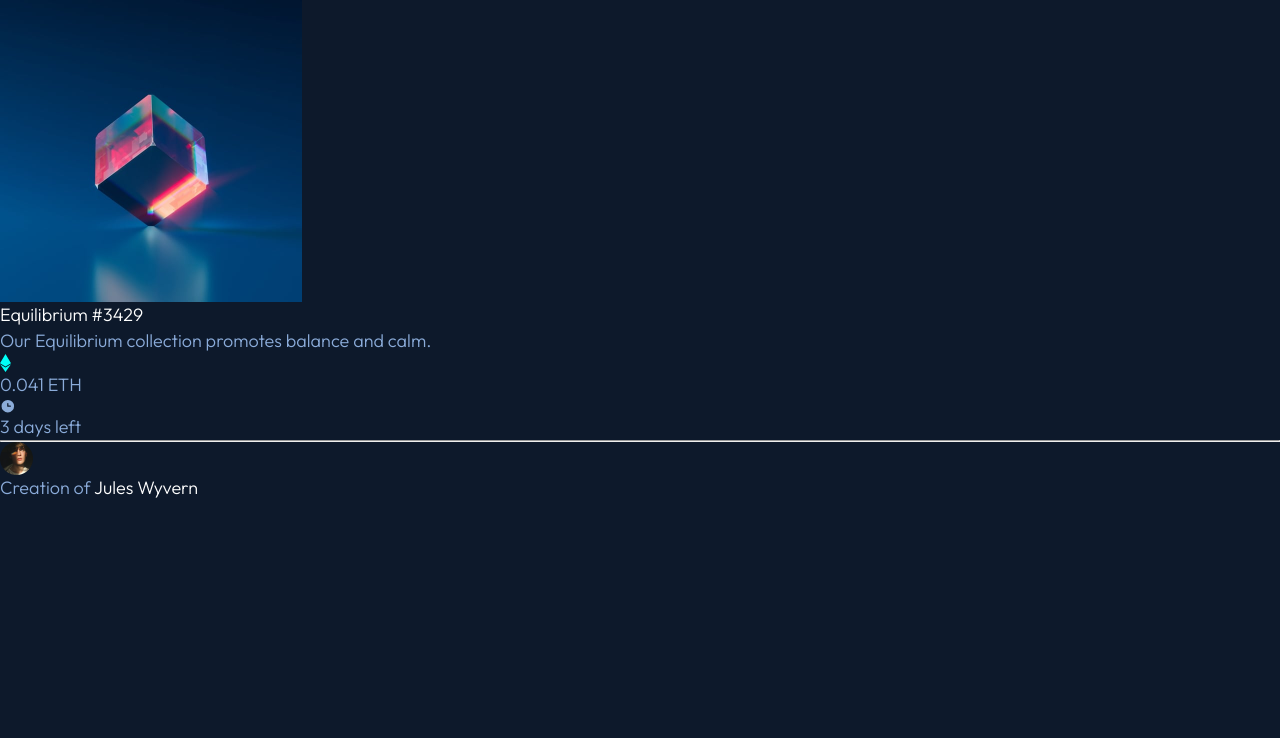
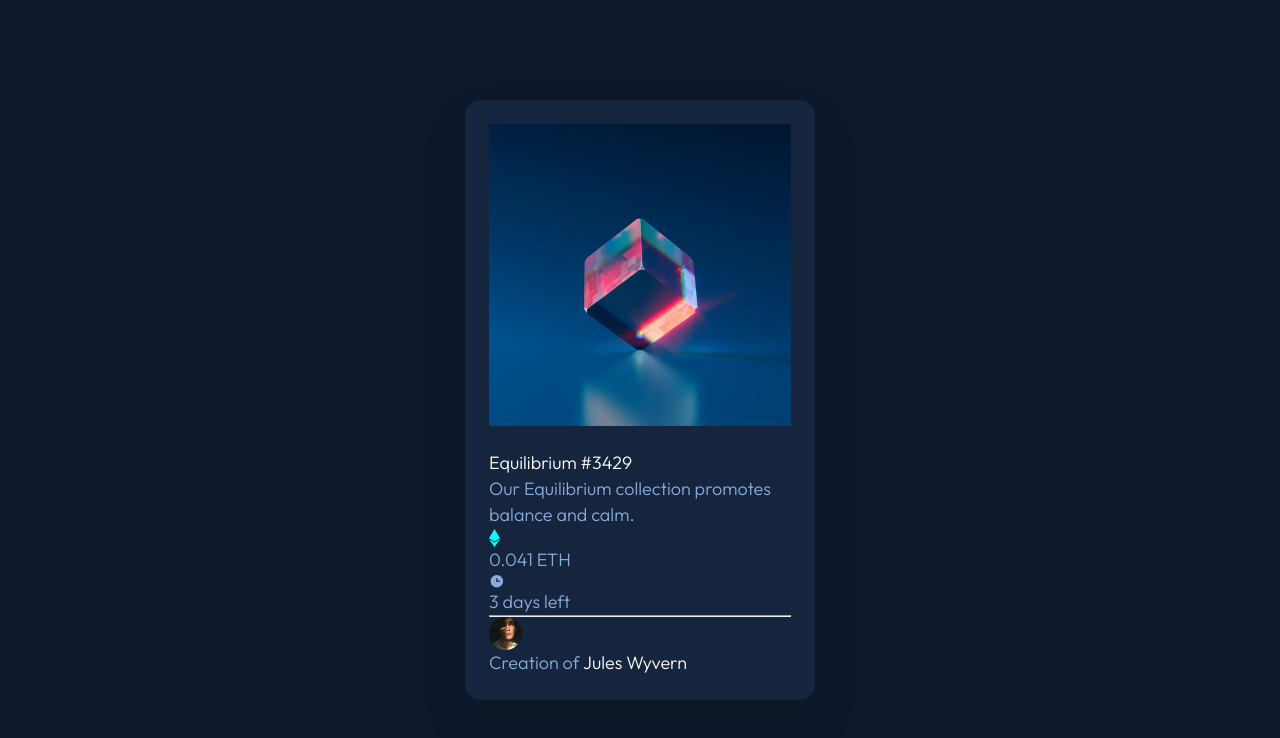
Before and after one commit to dionysia-lemonaki/nft-preview-card-component, a website: page index.html in a window 1280 px wide. Drawn offline with Linux system fonts and the light colour scheme.

Commit message:
Add card styles

```diff
--- a/index.html
+++ b/index.html
@@ -20,7 +20,7 @@
   <body>
     <main>
       <h1 class="sr-only">NFT Preview Card</h1>
-      <article class="card" aria-labelledby="equilibrium">
+      <article class="card flex-column" aria-labelledby="equilibrium">
         <a href="#" target="_blank" class="card__image-link">
           <span class="sr-only">Preview the image in a new tab</span>
           <img
--- a/style.css
+++ b/style.css
@@ -80,6 +80,12 @@ body {
   font-size: var(--fs-lg);
   font-weight: var(--fw-light);
   line-height: var(--lh-normal);
+  min-height: 100vh;
+  display: flex;
+  flex-direction: column;
+  align-items: center;
+  justify-content: center;
+  padding: 12px;
 }
 
 /* --- utility classes ---- */
@@ -114,3 +120,11 @@ body {
 }
 
 /* ---- end of utility classes --- */
+
+.card {
+  background-color: var(--clr-bg-card);
+  max-width: var(--max-card);
+  padding: var(--space-300);
+  border-radius: var(--radius-lg);
+  box-shadow: var(--shadow);
+}
```
